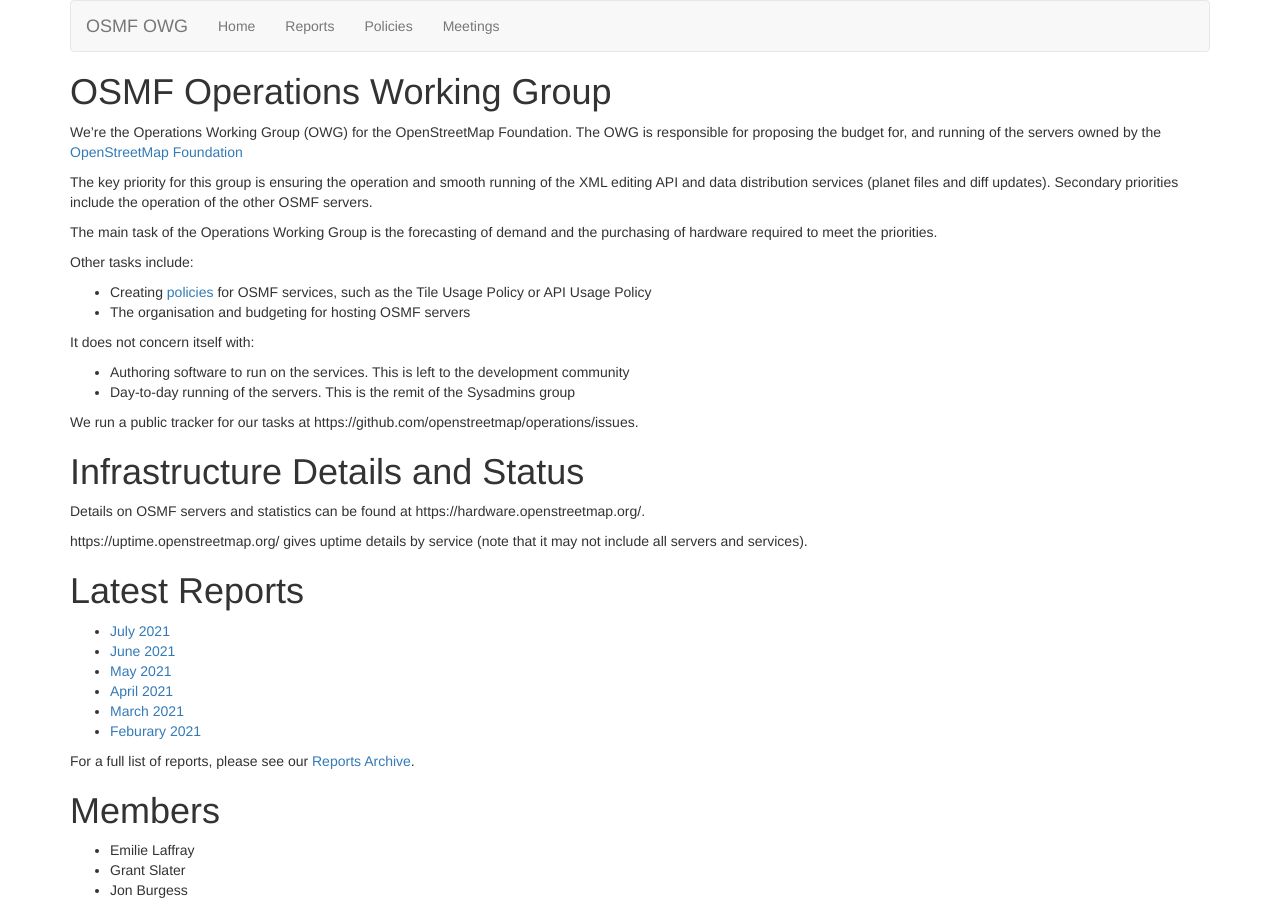
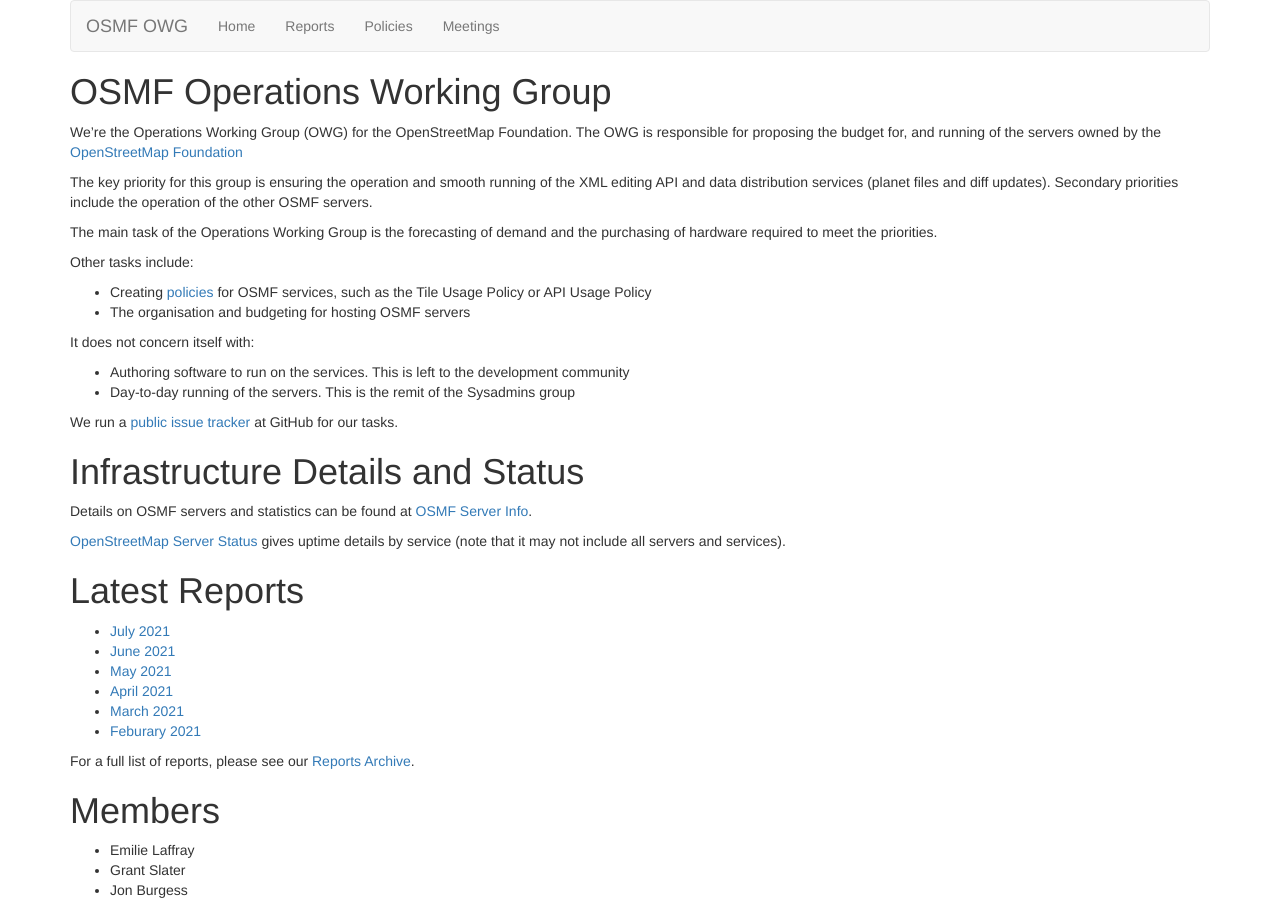
Before and after one commit to openstreetmap/owg-website, a Jekyll site: the page built from index.md, in a window 1280 px wide and 900 px high. Built offline with Jekyll 4.4.1, drawn with Linux system fonts in a browser that asks for light colours.

Commit message:
Add display names
Fixes https://github.com/openstreetmap/owg-website/issues/80.

```diff
--- a/index.md
+++ b/index.md
@@ -20,13 +20,13 @@
 * Authoring software to run on the services. This is left to the development community
 * Day-to-day running of the servers. This is the remit of the Sysadmins group
 
-We run a public tracker for our tasks at https://github.com/openstreetmap/operations/issues.
+We run a [public issue tracker](https://github.com/openstreetmap/operations/issues) at GitHub for our tasks.
 
 # Infrastructure Details and Status
 
-Details on OSMF servers and statistics can be found at https://hardware.openstreetmap.org/.
+Details on OSMF servers and statistics can be found at [OSMF Server Info](https://hardware.openstreetmap.org/).
 
-https://uptime.openstreetmap.org/ gives uptime details by service (note that it may not include all servers and services).
+[OpenStreetMap Server Status](https://uptime.openstreetmap.org/) gives uptime details by service (note that it may not include all servers and services).
 
 # Latest Reports
 
```
